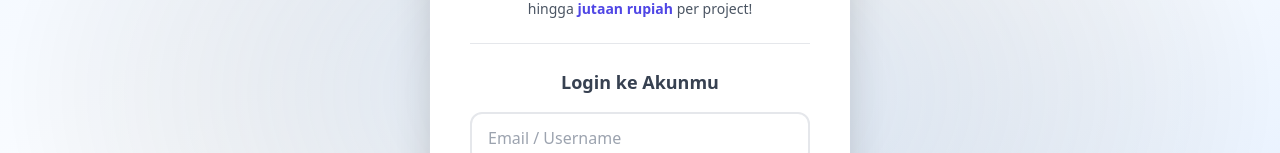
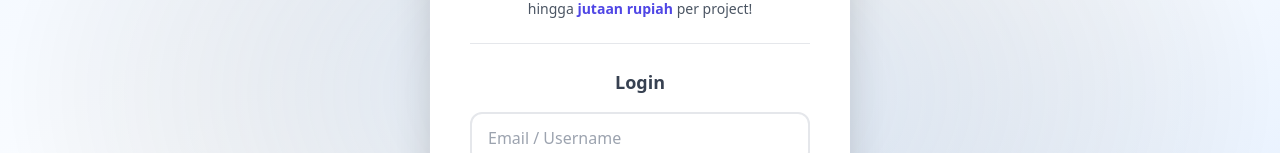
Before and after one commit to aanzapi/Web, a React (Vite) app: page /login in a window 1280 px wide. Shown: the part 307-460 px from the top of the page. Built offline with nearby package versions, Linux system fonts and the light colour scheme.

Commit message:
Update Login.jsx

```diff
--- a/src/pages/Login.jsx
+++ b/src/pages/Login.jsx
@@ -72,7 +72,7 @@ function Login() {
 
         {/* Form login */}
         <h2 className="text-lg font-semibold text-gray-700 mb-4 text-center">
-          Login ke Akunmu
+          Login
         </h2>
         <input
           type="text"
```
